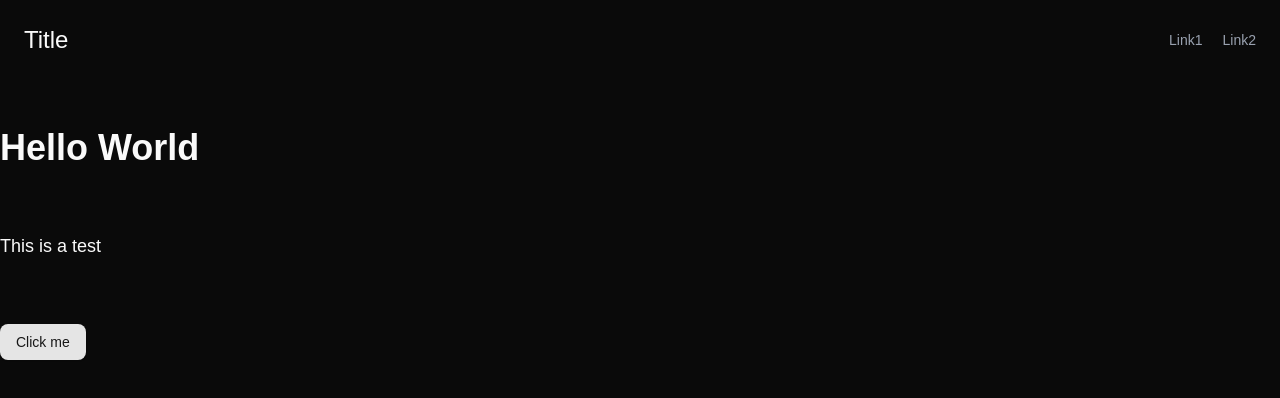
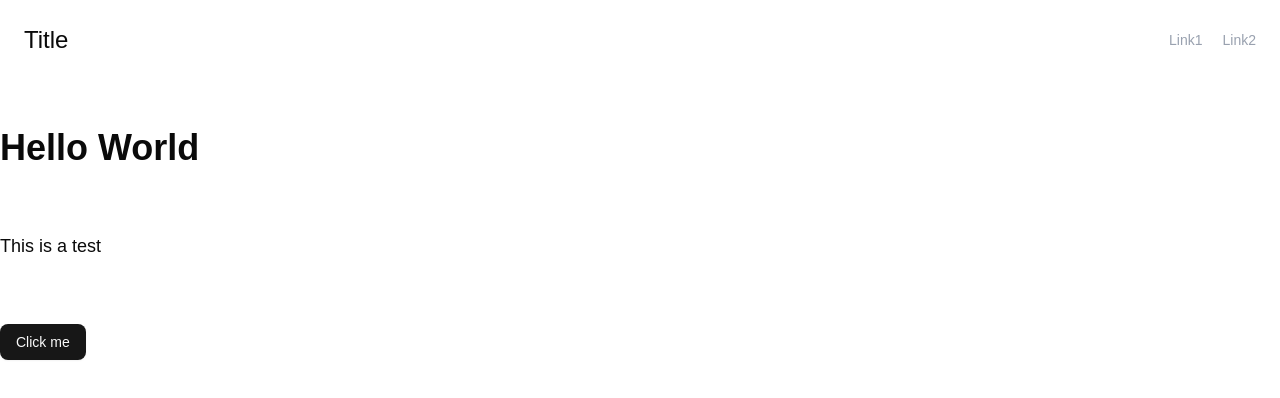
Before and after one commit to imaimai17468/kowagarasemashow, a Next.js app: page / in a window 1280 px wide. Shown: the top 398 px of the page. Built offline with nearby package versions, Linux system fonts and the light colour scheme.

Commit message:
fix: レイアウトファイルのボディクラスから「dark」を削除し、フォント設定を維持しました。

```diff
--- a/src/app/layout.tsx
+++ b/src/app/layout.tsx
@@ -15,7 +15,7 @@ export default function RootLayout({
 	return (
 		<html lang="ja">
 			<body
-				className="dark antialiased"
+				className="antialiased"
 				style={{
 					fontFamily:
 						'"Hiragino Kaku Gothic ProN", "ヒラギノ角ゴ ProN W3", "Hiragino Kaku Gothic Pro", "ヒラギノ角ゴ Pro W3", "メイリオ", Meiryo, "游ゴシック", YuGothic, sans-serif',
```
